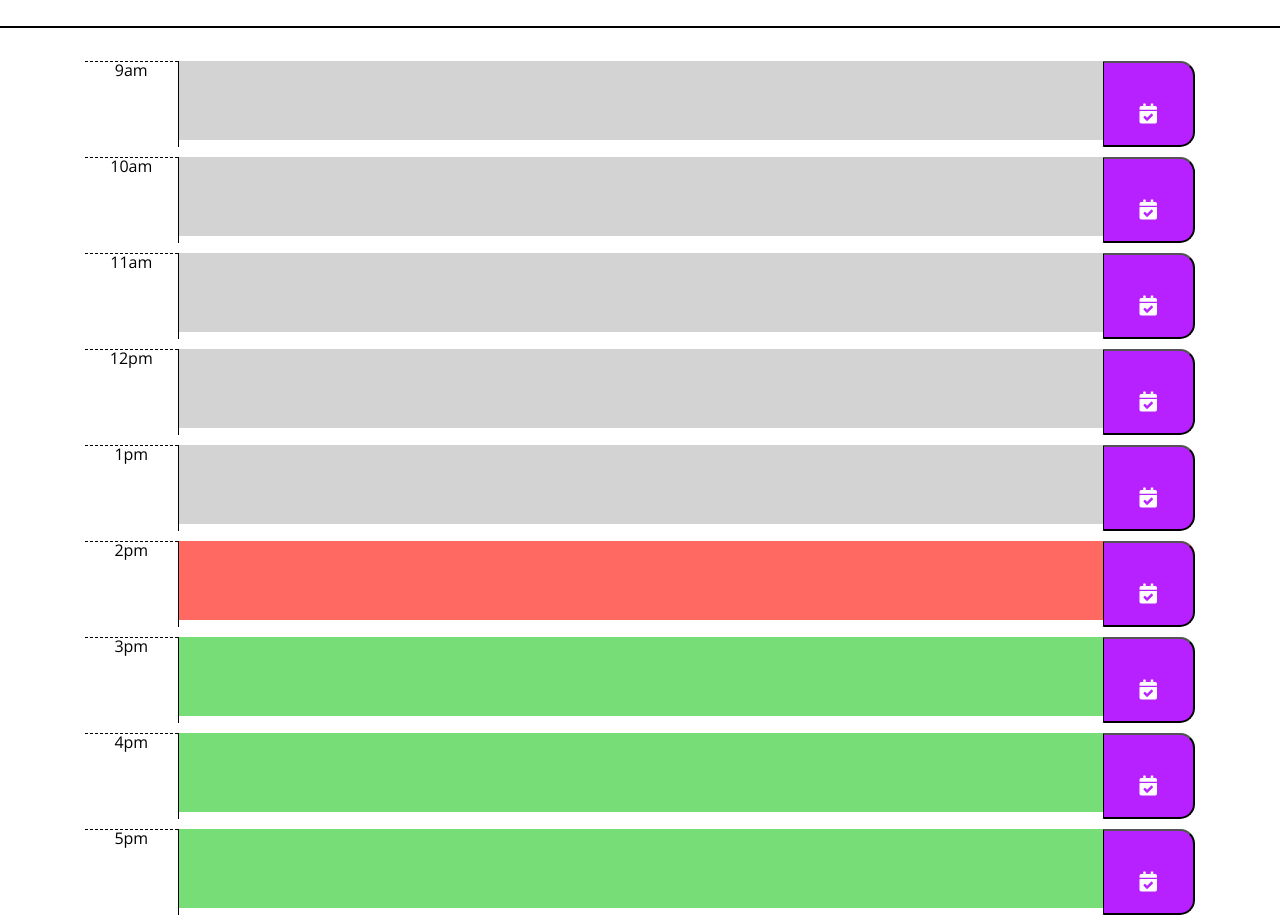
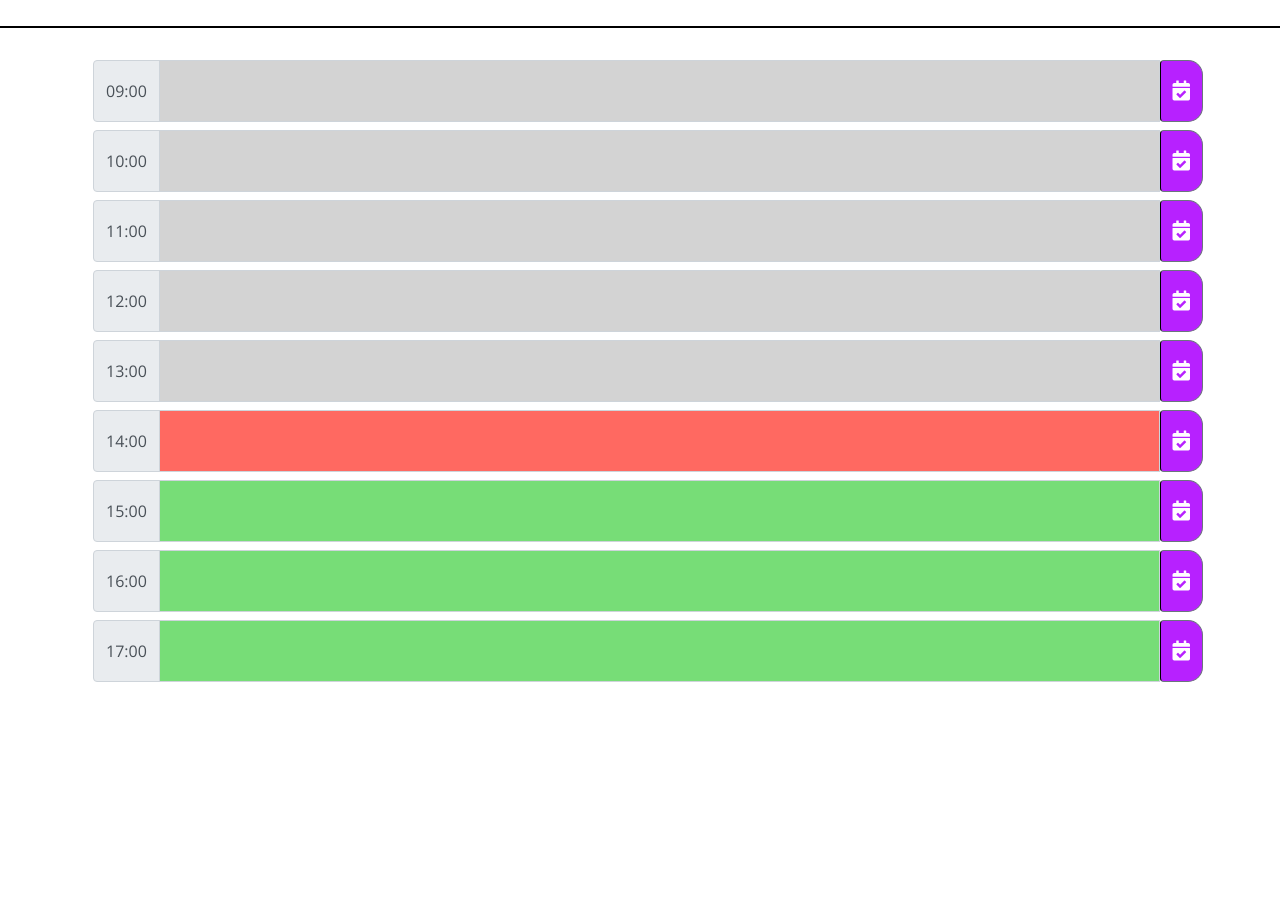
Before and after one commit to BavKudhail/work-day-scheduler, a plain HTML site: page index.html in a window 1280 px wide. Shown: the part 340-1264 px from the top of the page. After the commit the page ends 1030 px from the top, so only its background shows below. Drawn offline with nearby package versions, Linux system fonts and the light colour scheme.

Commit message:
Changed html div into bootstrap components

```diff
--- a/assets/script.js
+++ b/assets/script.js
@@ -6,7 +6,7 @@ function colorTimeBlock() {
   var currentHour = moment().hours();
 
   $(".time-block").each(function () {
-    var hourBlock = parseInt($(this).attr("id"));
+    var hourBlock = parseInt($(this).parent().attr("id"));
 
     if (currentHour > hourBlock) {
       $(this).addClass("past");
@@ -24,6 +24,8 @@ colorTimeBlock();
 $(".saveBtn").on("click", function () {
   var text = $(this).siblings(".description").val();
   var hour = $(this).parent().attr("id");
+
+  console.log(hour);
 
   localStorage.setItem(hour, text);
 });
@@ -43,7 +45,7 @@ $("#17 .description").val(localStorage.getItem("17"));
 $("#clear-btn").on("click", function () {
   localStorage.clear();
   $("#9 .description").val(" ");
-  $("#10.description").val(" ");
+  $("#10 .description").val(" ");
   $("#11 .description").val(" ");
   $("#12 .description").val(" ");
   $("#13 .description").val(" ");
--- a/assets/style.css
+++ b/assets/style.css
@@ -24,9 +24,9 @@ textarea {
 }
 
 .time-block {
-  text-align: center;
+  /* text-align: center;
   border-radius: 15px;
-  margin: 1rem 0rem;
+  margin: 1rem 0rem; */
 }
 
 .row {
--- a/index.html
+++ b/index.html
@@ -44,93 +44,143 @@
         A simple calendar app for scheduling your work day
       </p>
       <p id="currentDay" class="lead font-weight-bold m"></p>
-      <button type="button" id="clear-btn" class="btn btn-outline-danger btn-lg">
+      <button
+        type="button"
+        id="clear-btn"
+        class="btn btn-outline-danger btn-lg"
+      >
         Clear Scheduler
       </button>
     </header>
 
     <div class="container m-auto">
-      <!-- 9am time-block -->
-      <div id="9" class="row time-block">
-        <div class="hour col-1">9am</div>
-        <textarea class="col-10 description"></textarea>
-        <button class="saveBtn col-1">
+      <!-- 9am bootstrap component -->
+      <div id="9" class="input-group m-2">
+        <div class="input-group-prepend">
+          <span class="input-group-text">09:00</span>
+        </div>
+        <textarea
+          class="form-control description time-block"
+          aria-label="With textarea"
+        ></textarea>
+        <button class="btn btn-outline-secondary saveBtn" type="button">
           <i class="fas fa-calendar-check"></i>
         </button>
       </div>
 
-      <!-- 10am time-block -->
-      <div id="10" class="row time-block">
-        <div class="hour col-1">10am</div>
-        <textarea class="col-10 description"></textarea>
-        <button class="saveBtn col-1">
+      <!-- 10am bootstrap component -->
+      <div id="10" class="input-group m-2">
+        <div class="input-group-prepend">
+          <span class="input-group-text">10:00</span>
+        </div>
+        <textarea
+          class="form-control description time-block"
+          aria-label="With textarea"
+        ></textarea>
+        <button class="btn btn-outline-secondary saveBtn" type="button">
           <i class="fas fa-calendar-check"></i>
         </button>
       </div>
 
-      <!-- 11am time-block -->
-      <div id="11" class="row time-block">
-        <div class="hour col-1">11am</div>
-        <textarea class="col-10 description"></textarea>
-        <button class="saveBtn col-1">
+      <!-- 11am bootstrap component -->
+      <div id="11" class="input-group m-2">
+        <div class="input-group-prepend">
+          <span class="input-group-text">11:00</span>
+        </div>
+        <textarea
+          class="form-control description time-block"
+          aria-label="With textarea"
+        ></textarea>
+        <button class="btn btn-outline-secondary saveBtn" type="button">
           <i class="fas fa-calendar-check"></i>
         </button>
       </div>
 
-      <!-- 12pm time-block -->
-      <div id="12" class="row time-block">
-        <div class="hour col-1">12pm</div>
-        <textarea class="col-10 description"></textarea>
-        <button class="saveBtn col-1">
+      <!-- 12pm bootstrap component -->
+      <div id="12" class="input-group m-2">
+        <div class="input-group-prepend">
+          <span class="input-group-text">12:00</span>
+        </div>
+        <textarea
+          class="form-control description time-block"
+          aria-label="With textarea"
+        ></textarea>
+        <button class="btn btn-outline-secondary saveBtn" type="button">
           <i class="fas fa-calendar-check"></i>
         </button>
       </div>
 
-      <!-- 1pm time-block -->
-      <div id="13" class="row time-block">
-        <div class="hour col-1">1pm</div>
-        <textarea class="col-10 description"></textarea>
-        <button class="saveBtn col-1">
+      <!-- 13pm bootstrap component -->
+      <div id="13" class="input-group m-2">
+        <div class="input-group-prepend">
+          <span class="input-group-text">13:00</span>
+        </div>
+        <textarea
+          class="form-control description time-block"
+          aria-label="With textarea"
+        ></textarea>
+        <button class="btn btn-outline-secondary saveBtn" type="button">
           <i class="fas fa-calendar-check"></i>
         </button>
       </div>
 
-      <!-- 2pm time-block -->
-      <div id="14" class="row time-block">
-        <div class="hour col-1">2pm</div>
-        <textarea class="col-10 description"></textarea>
-        <button class="saveBtn col-1">
+      <!-- 14pm bootstrap component -->
+      <div id="14" class="input-group m-2">
+        <div class="input-group-prepend">
+          <span class="input-group-text">14:00</span>
+        </div>
+        <textarea
+          class="form-control description time-block"
+          aria-label="With textarea"
+        ></textarea>
+        <button class="btn btn-outline-secondary saveBtn" type="button">
           <i class="fas fa-calendar-check"></i>
         </button>
       </div>
 
-      <!-- 3pm time-block -->
-      <div id="15" class="row time-block">
-        <div class="hour col-1">3pm</div>
-        <textarea class="col-10 description"></textarea>
-        <button class="saveBtn col-1">
+      <!-- 15pm bootstrap component -->
+      <div id="15" class="input-group m-2">
+        <div class="input-group-prepend">
+          <span class="input-group-text">15:00</span>
+        </div>
+        <textarea
+          class="form-control description time-block"
+          aria-label="With textarea"
+        ></textarea>
+        <button class="btn btn-outline-secondary saveBtn" type="button">
           <i class="fas fa-calendar-check"></i>
         </button>
       </div>
 
-      <!-- 4pm time-block -->
-      <div id="16" class="row time-block">
-        <div class="hour col-1">4pm</div>
-        <textarea class="col-10 description"></textarea>
-        <button class="saveBtn col-1">
+      <!-- 16pm bootstrap component -->
+      <div id="16" class="input-group m-2">
+        <div class="input-group-prepend">
+          <span class="input-group-text">16:00</span>
+        </div>
+        <textarea
+          class="form-control description time-block"
+          aria-label="With textarea"
+        ></textarea>
+        <button class="btn btn-outline-secondary saveBtn" type="button">
           <i class="fas fa-calendar-check"></i>
         </button>
       </div>
 
-      <!-- 5pm time-block -->
-      <div id="17" class="row time-block">
-        <div class="hour col-1">5pm</div>
-        <textarea class="col-10 description"></textarea>
-        <button class="saveBtn col-1">
+      <!-- 17pm bootstrap component -->
+      <div id="17" class="input-group m-2">
+        <div class="input-group-prepend">
+          <span class="input-group-text">17:00</span>
+        </div>
+        <textarea
+          class="form-control description time-block"
+          aria-label="With textarea"
+        ></textarea>
+        <button class="btn btn-outline-secondary saveBtn" type="button">
           <i class="fas fa-calendar-check"></i>
         </button>
       </div>
-    </div>
+
+
     <script src="./assets/script.js"></script>
   </body>
 </html>
```
